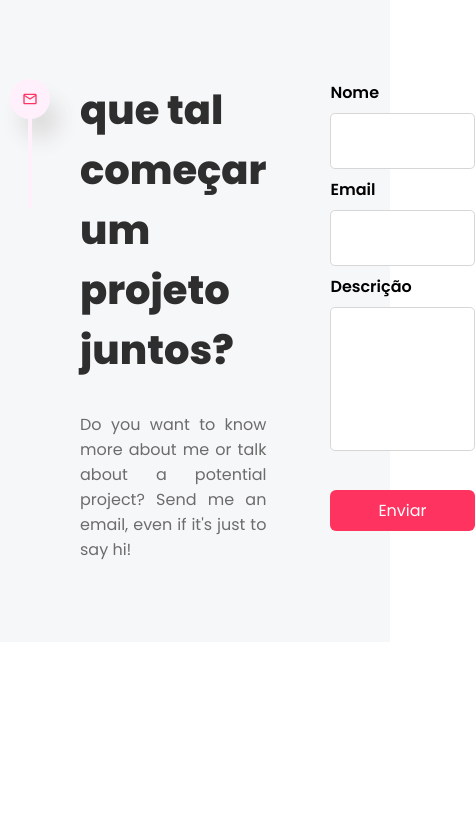
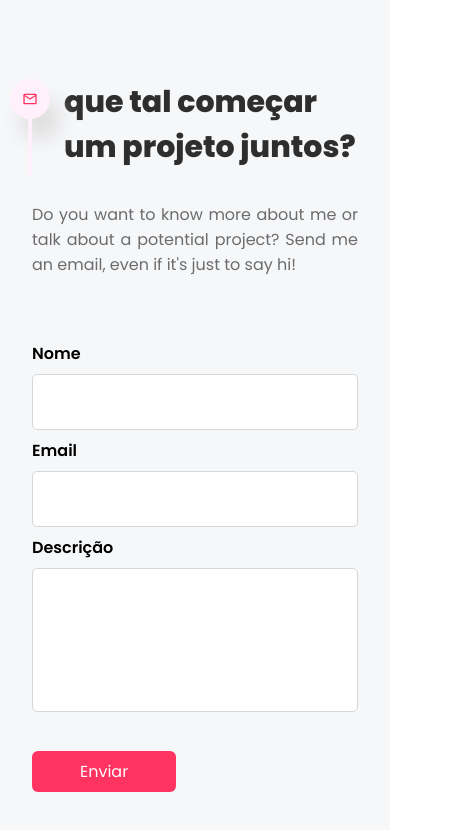
Before and after one commit to brendamatias/brendamatias.dev-v2, a Next.js app: page /Contact in a window 390 px wide. Shown: the top 830 px of the page, 475 px wide, since content can reach past the window. Built offline with nearby package versions, Linux system fonts and the light colour scheme.

Commit message:
feat: add contact responsivity

```diff
--- a/pages/Contact/styles.ts
+++ b/pages/Contact/styles.ts
@@ -9,6 +9,11 @@ export const Container = styled.section`
       margin: 0 auto;
       display: flex;
       justify-content: space-between;
+
+      @media (max-width: 480px) {
+        flex-direction: column;
+      }
+
       gap: 4rem;
       padding: 5rem 2rem;
 
@@ -24,10 +29,19 @@ export const Info = styled.div`
     display: flex;
     gap: 3rem;
 
+    @media (max-width: 480px) {
+      gap: 0;
+    }
+
     > div {
       > h1 {
         font-size: 2.5rem;
         color: ${theme.colors.gray};
+
+        @media (max-width: 480px) {
+          font-size: 1.875rem;
+          margin-left: 2rem;
+        }
       }
 
       > p {
@@ -70,6 +84,10 @@ export const Info = styled.div`
         height: 8rem;
         border-radius: 10px;
         background-color: ${theme.colors.primary_light};
+
+        @media (max-width: 480px) {
+          height: 6rem;
+        }
       }
     }
   `};
@@ -77,10 +95,6 @@ export const Info = styled.div`
 
 export const Form = styled.form`
   ${({ theme }) => css`
-    > input {
-      margin-bottom: 1rem;
-    }
-
     > button {
       margin-top: 1.5rem;
       padding: 0.5rem 3rem;
```
